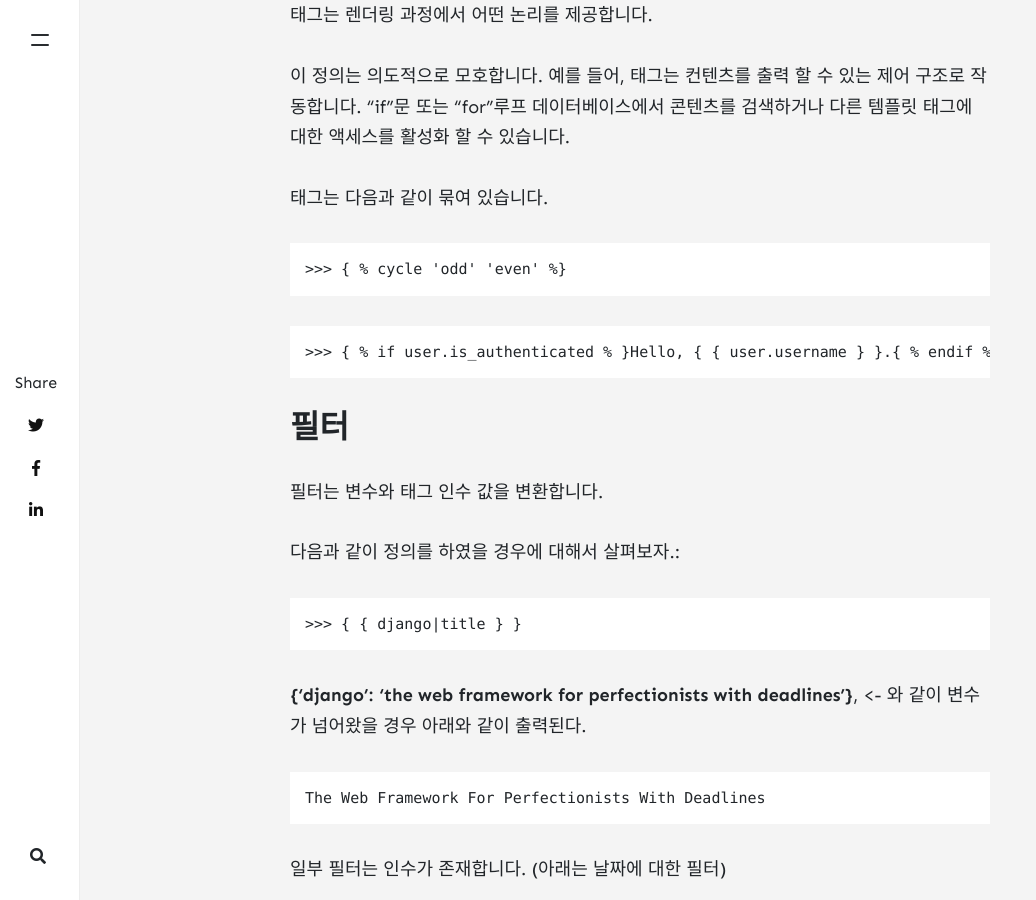
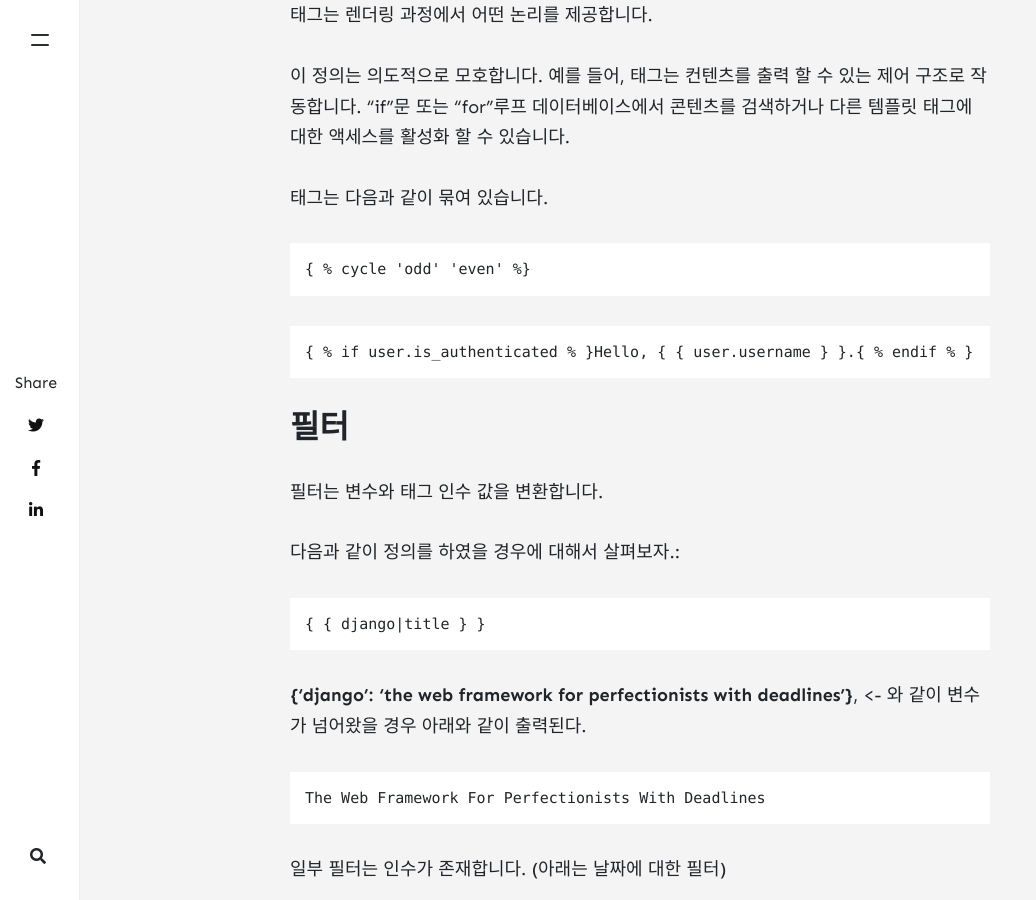
Before and after one commit to DNDACADEMY/dndacademy.github.io, a Jekyll site: the page built from _posts/2020-12-07-python-template.md, in a window 1280 px wide and 900 px high, scrolled down 2235 px. Shown: the whole window, without its empty margins (0-1036 px from the left). Built offline with Jekyll 4.4.1, drawn with Linux system fonts in a browser that asks for light colours; nearby versions of some CDN libraries; comment, search, counter and statistics services are not loaded.

Commit message:
>>> 제거

````diff
--- a/_posts/2020-12-07-python-template.md
+++ b/_posts/2020-12-07-python-template.md
@@ -45,11 +45,11 @@ My first name is John. My last name is Doe.
 태그는 다음과 같이 묶여 있습니다.
 
 ```python
->>> { % cycle 'odd' 'even' %}
+{ % cycle 'odd' 'even' %}
 ```
 
 ```python
->>> { % if user.is_authenticated % }Hello, { { user.username } }.{ % endif % }
+{ % if user.is_authenticated % }Hello, { { user.username } }.{ % endif % }
 ```
 
 ## 필터
@@ -59,7 +59,7 @@ My first name is John. My last name is Doe.
 다음과 같이 정의를 하였을 경우에 대해서 살펴보자.:
 
 ```python
->>> { { django|title } }
+{ { django|title } }
 ```
 
 **{'django': 'the web framework for perfectionists with deadlines'}**, <- 와 같이 변수가 넘어왔을 경우 아래와 같이 출력된다.
````
